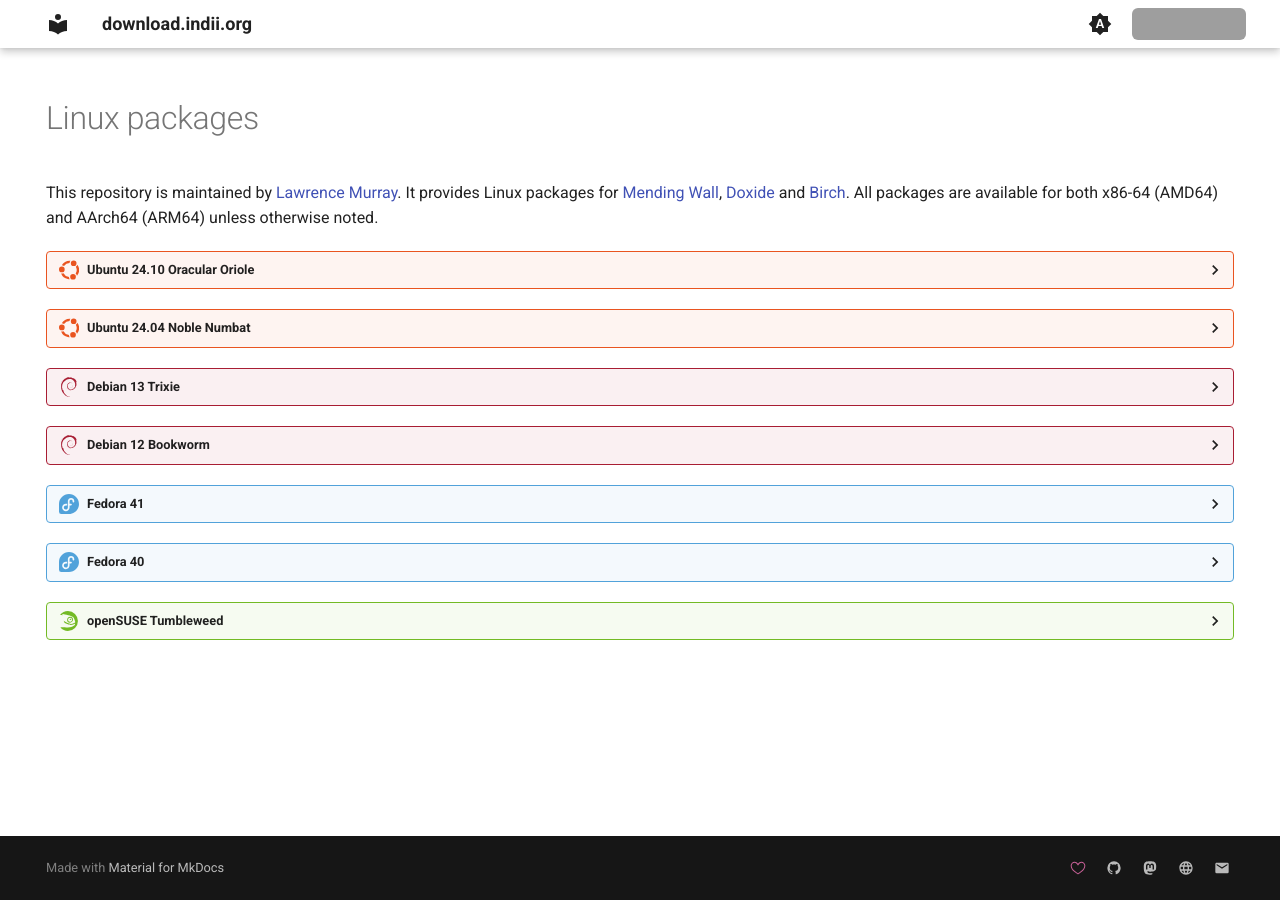
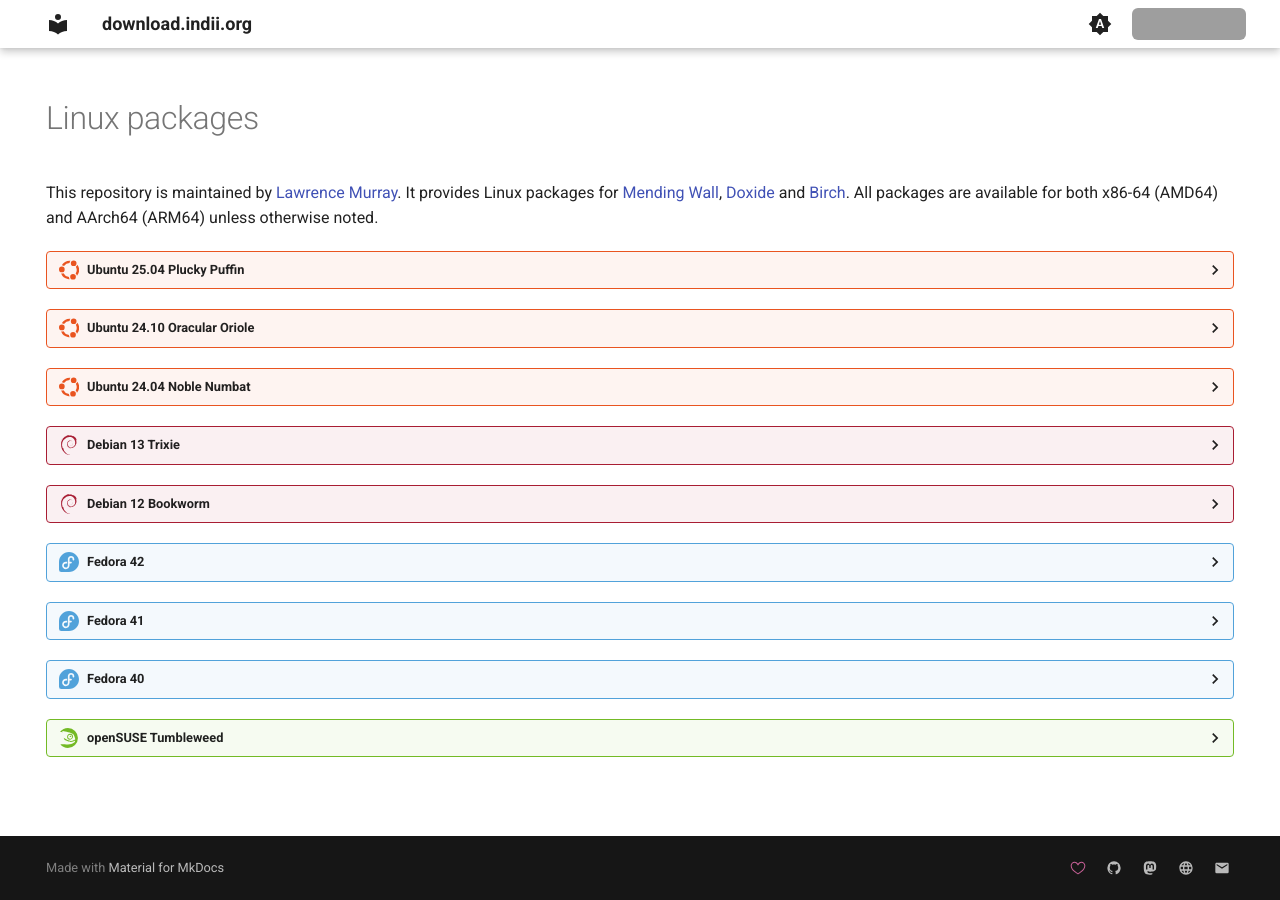
Before and after one commit to lawmurray/download.indii.org, an MkDocs documentation site: the page built from docs/index.md, in a window 1280 px wide. Built offline with MkDocs 1.6.1 and Material for MkDocs 9.7.7, drawn with Linux system fonts in a browser that asks for light colours; grey boxes are pictures that could not be loaded.

Commit message:
Added Fedora 42 and Ubuntu 25.04 Plucky Puffin.

````diff
--- a/docs/index.md
+++ b/docs/index.md
@@ -9,6 +9,18 @@
 # Linux packages
 
 This repository is maintained by [Lawrence Murray](https://indii.org/about). It provides Linux packages for [Mending Wall](https://mendingwall.indii.org), [Doxide](https://doxide.org) and [Birch](https://birch-lang.org). All packages are available for both x86-64 (AMD64) and AArch64 (ARM64) unless otherwise noted.
+
+??? ubuntu "Ubuntu 25.04 Plucky Puffin"
+    Add the repository:
+    ```
+    echo 'deb http://download.indii.org/deb plucky main' | sudo tee /etc/apt/sources.list.d/indii.org.list
+    curl -fsSL https://download.indii.org/deb/Release.key | gpg --dearmor | sudo tee /etc/apt/trusted.gpg.d/indii.org.gpg > /dev/null
+    sudo apt update
+    ```
+    Install desired packages, e.g.:
+    ```
+    sudo apt install mendingwall doxide birch
+    ```
 
 ??? ubuntu "Ubuntu 24.10 Oracular Oriole"
     Add the repository:
@@ -59,6 +71,17 @@
     ```
     Mending Wall is unavailable as a newer version of libadwaita is required. It is available on Debian 13.
 
+??? fedora "Fedora 42"
+    Add the repository:
+    ```
+    sudo dnf config-manager addrepo --from-repofile=https://download.indii.org/rpm/fedora/42/indii.org.repo
+    sudo dnf update
+    ```
+    Install desired packages, e.g.:
+    ```
+    sudo dnf install mendingwall doxide birch
+    ```
+
 ??? fedora "Fedora 41"
     Add the repository:
     ```
````
Also changed, not shown: 1 other file.
